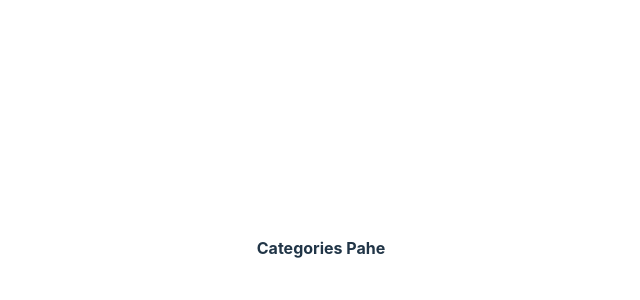
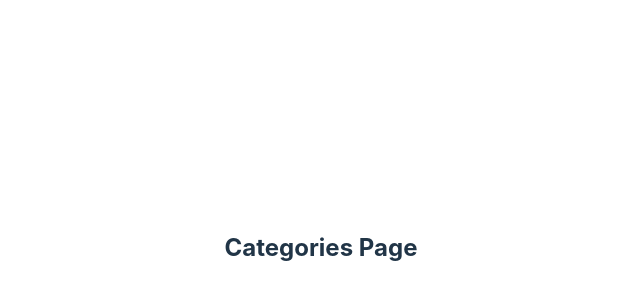
Before and after one commit to ctokoli/Bookstore, a React (Vite) app: page /categories in a window 1280 px wide. Shown: the part 152-452 px from the top of the page, without its empty margins (319-959 px from the left). Built offline with nearby package versions, Linux system fonts and the light colour scheme.

Commit message:
Update CategoriesPage.jsx

```diff
--- a/src/components/CategoriesPage.jsx
+++ b/src/components/CategoriesPage.jsx
@@ -1,7 +1,7 @@
 const CategoriesPage = () => {
     return (
         <div>
-            <h4>Categories Pahe</h4>
+            <h2>Categories Page</h2>
         </div>
      );
 }
```
